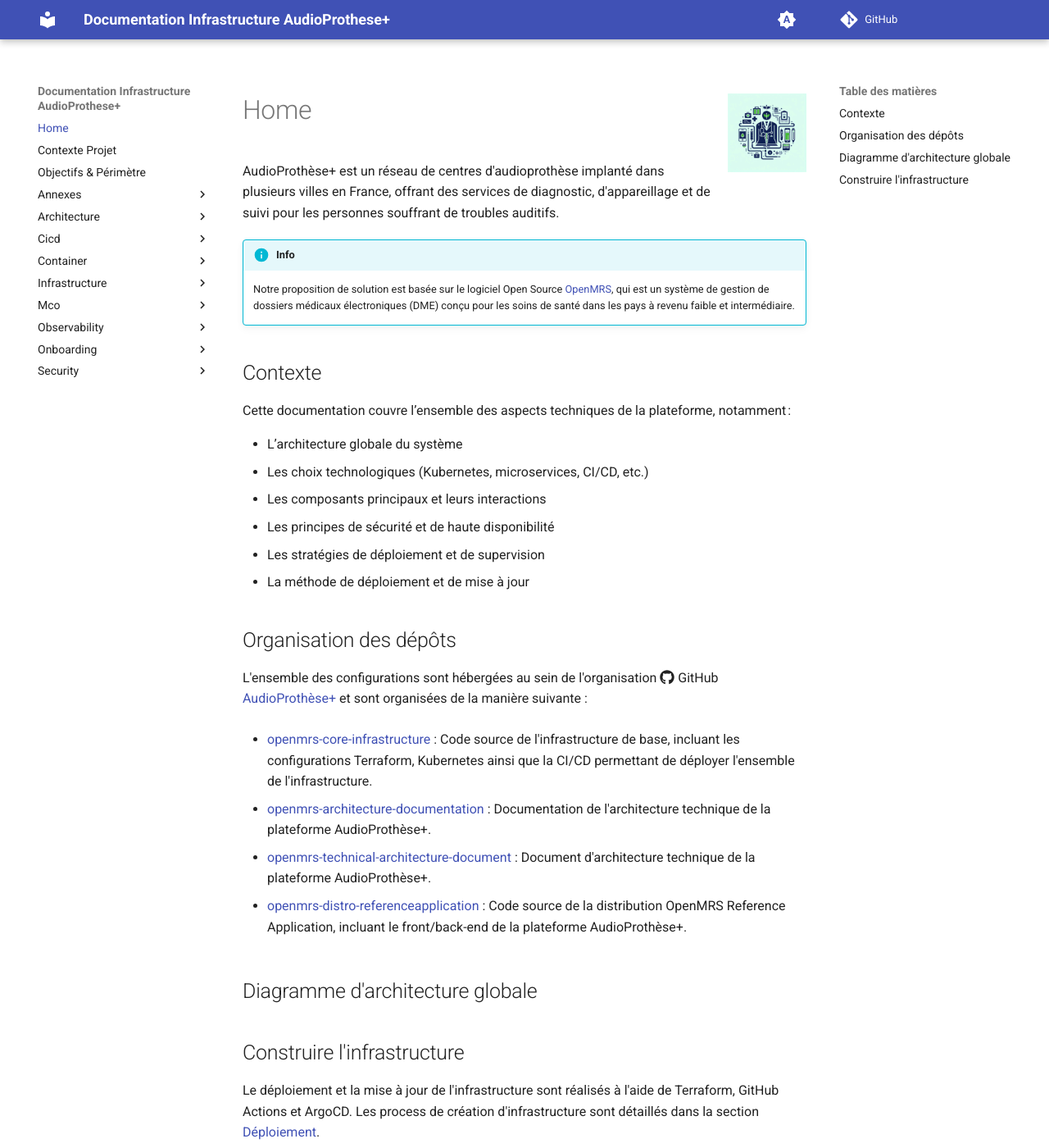
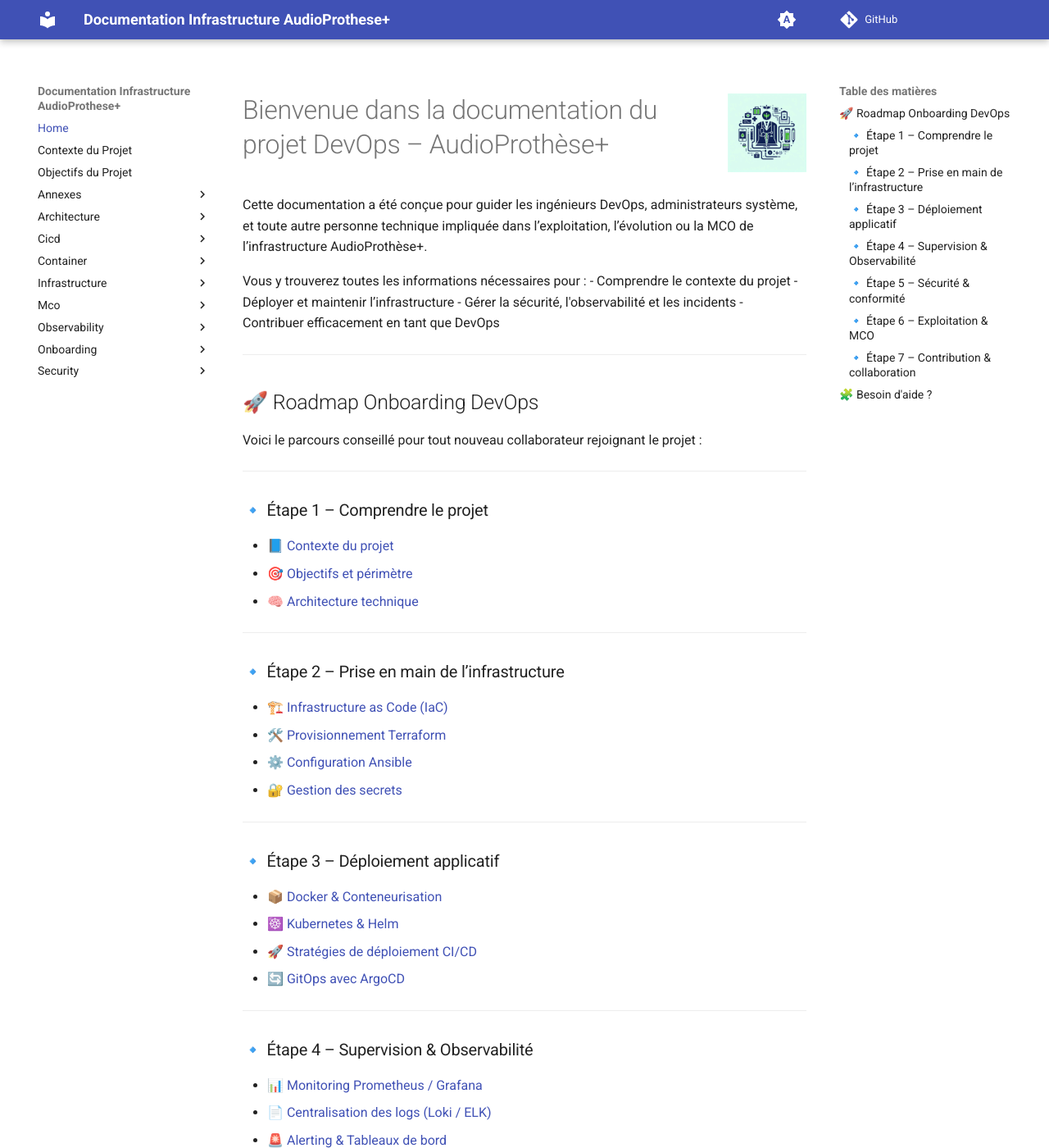
Before and after one commit to AudioProthese/openmrs-architecture-documentation, an MkDocs documentation site: the page built from docs/index.md, in a window 1280 px wide and 1400 px high. Shown: the whole window at 82% size. Built offline with MkDocs 1.6.1 and Material for MkDocs 9.7.7, drawn with Linux system fonts in a browser that asks for light colours; comment, search, counter and statistics services are not loaded; some of the changed text lies outside the part shown.

Commit message:
Add onboarding in documentation

```diff
--- a/docs/contexte.md
+++ b/docs/contexte.md
@@ -1 +1,17 @@
-# Contexte Projet
+# Contexte du Projet
+
+AudioProthèse+ est un réseau de plus de 50 centres d’audioprothèse implantés sur le territoire français. Ces centres manipulent quotidiennement des données médicales sensibles, issues de dispositifs connectés et d’applications métiers critiques. L'entreprise centralise ses opérations depuis un siège à Paris qui héberge un datacenter on-premise.
+
+Le contexte sanitaire et réglementaire (notamment RGPD et normes de protection des données de santé) impose à l’entreprise une rigueur accrue en matière de sécurité, de résilience, et de conformité. Par ailleurs, la montée des cybermenaces dans le secteur de la santé expose fortement l’infrastructure actuelle, en particulier les systèmes de stockage, les flux inter-sites et les accès distants.
+
+Face à ces enjeux, AudioProthèse+ souhaite moderniser et sécuriser son infrastructure informatique grâce à une approche DevOps et des technologies open source.
+
+Ce projet s’inscrit dans une démarche de transformation numérique avec un double objectif :
+- **Améliorer la résilience et la sécurité** de l’infrastructure IT.
+- **Automatiser et standardiser les processus de déploiement, supervision et gestion des incidents**.
+
+L’infrastructure visée repose sur une hybridation entre environnement on-premise existant et ressources cloud (Azure), tout en assurant une observabilité complète, un monitoring proactif, et une capacité de réaction rapide aux incidents.
+
+---
+
+*Documentation maintenue par l’équipe DevOps – Projet AudioProthèse+*
--- a/docs/index.md
+++ b/docs/index.md
@@ -1,39 +1,87 @@
 <img height="96" src="./img/logo.jpeg" width="96" align="right"/>
 
-# Home
+# Bienvenue dans la documentation du projet DevOps – AudioProthèse+
 
-AudioProthèse+ est un réseau de centres d'audioprothèse implanté dans plusieurs villes en France, offrant des services de diagnostic, d'appareillage et de suivi pour les personnes souffrant de troubles auditifs.
+Cette documentation a été conçue pour guider les ingénieurs DevOps, administrateurs système, et toute autre personne technique impliquée dans l’exploitation, l’évolution ou la MCO de l’infrastructure AudioProthèse+.
 
-!!! info
-    Notre proposition de solution est basée sur le logiciel Open Source [OpenMRS](https://openmrs.org/fr/), qui est un système de gestion de dossiers médicaux électroniques (DME) conçu pour les soins de santé dans les pays à revenu faible et intermédiaire.
+Vous y trouverez toutes les informations nécessaires pour :
+- Comprendre le contexte du projet
+- Déployer et maintenir l’infrastructure
+- Gérer la sécurité, l'observabilité et les incidents
+- Contribuer efficacement en tant que DevOps
 
-## Contexte
+---
 
-Cette documentation couvre l’ensemble des aspects techniques de la plateforme, notamment :
+## 🚀 Roadmap Onboarding DevOps
 
-- L’architecture globale du système
-- Les choix technologiques (Kubernetes, microservices, CI/CD, etc.)
-- Les composants principaux et leurs interactions
-- Les principes de sécurité et de haute disponibilité
-- Les stratégies de déploiement et de supervision
-- La méthode de déploiement et de mise à jour
+Voici le parcours conseillé pour tout nouveau collaborateur rejoignant le projet :
 
-## Organisation des dépôts
+---
 
-L'ensemble des configurations sont hébergées au sein de l'organisation :fontawesome-brands-github: GitHub [AudioProthèse+](https://github.com/AudioProthese) et sont organisées de la manière suivante :
+### 🔹 Étape 1 – Comprendre le projet
 
-- [openmrs-core-infrastructure](https://github.com/AudioProthese/openmrs-core-infrastructure) : Code source de l'infrastructure de base, incluant les configurations Terraform, Kubernetes ainsi que la CI/CD permettant de déployer l'ensemble de l'infrastructure.
+- 📘 [Contexte du projet](contexte.md)
+- 🎯 [Objectifs et périmètre](objectifs.md)
+- 🧠 [Architecture technique](architecture/overview.md)
 
-- [openmrs-architecture-documentation](https://github.com/AudioProthese/openmrs-architecture-documentation) : Documentation de l'architecture technique de la plateforme AudioProthèse+.
+---
 
-- [openmrs-technical-architecture-document](https://github.com/AudioProthese/openrms-technical-architecture-document) : Document d'architecture technique de la plateforme AudioProthèse+.
+### 🔹 Étape 2 – Prise en main de l’infrastructure
 
-- [openmrs-distro-referenceapplication](https://github.com/AudioProthese/openmrs-distro-referenceapplication) : Code source de la distribution OpenMRS Reference Application, incluant le front/back-end de la plateforme AudioProthèse+.
+- 🏗️ [Infrastructure as Code (IaC)](infrastructure/iac.md)
+- 🛠️ [Provisionnement Terraform](infrastructure/terraform.md)
+- ⚙️ [Configuration Ansible](infrastructure/ansible.md)
+- 🔐 [Gestion des secrets](infrastructure/secrets.md)
 
-## Diagramme d'architecture globale
+---
 
-## Construire l'infrastructure
+### 🔹 Étape 3 – Déploiement applicatif
 
-Le déploiement et la mise à jour de l'infrastructure sont réalisés à l'aide de Terraform, GitHub Actions et ArgoCD. Les process de création d'infrastructure sont détaillés dans la section [Déploiement](./Déploiement/deploiement.md).
+- 📦 [Docker & Conteneurisation](container/docker.md)
+- ☸️ [Kubernetes & Helm](container/kubernetes.md)
+- 🚀 [Stratégies de déploiement CI/CD](cicd/pipelines.md)
+- 🔄 [GitOps avec ArgoCD](cicd/gitops.md)
 
-Le détail sur les choix techniques et les outils utilisés pour la mise en place de l'infrastructure sont disponibles dans la section [Outils](./Outils/index.md).
+---
+
+### 🔹 Étape 4 – Supervision & Observabilité
+
+- 📊 [Monitoring Prometheus / Grafana](observability/monitoring.md)
+- 📄 [Centralisation des logs (Loki / ELK)](observability/logging.md)
+- 🚨 [Alerting & Tableaux de bord](observability/alerting.md)
+
+---
+
+### 🔹 Étape 5 – Sécurité & conformité
+
+- 🧪 [Scans de vulnérabilités](security/vulnerability-scans.md)
+- 🔐 [Gestion centralisée des secrets (Vault)](security/secret-management.md)
+- 👤 [Authentification (Keycloak)](security/authentication.md)
+
+---
+
+### 🔹 Étape 6 – Exploitation & MCO
+
+- 🔄 [Procédures d’exploitation](mco/procedures.md)
+- 💾 [Sauvegarde & restauration](mco/backup.md)
+- 🧯 [Gestion des incidents](mco/incidents.md)
+
+---
+
+### 🔹 Étape 7 – Contribution & collaboration
+
+- 👥 [Accès & outils de travail](onboarding/access.md)
+- 🧭 [Guide onboarding DevOps](onboarding/guide.md)
+- 📚 [Glossaire technique](onboarding/glossary.md)
+- ❓ [FAQ interne](onboarding/faq.md)
+
+---
+
+## 🧩 Besoin d'aide ?
+
+Consultez la [section des contacts](annexes/contacts.md) ou contactez l’équipe en charge du projet.
+Toute contribution à cette documentation est la bienvenue via pull request ou ticket GitLab/GitHub.
+
+---
+
+*Documentation maintenue par l’équipe DevOps – Projet AudioProthèse+*
--- a/docs/objectifs.md
+++ b/docs/objectifs.md
@@ -1 +1,53 @@
-# Objectifs & Périmètre
+# Objectifs du Projet
+
+## Objectif global
+
+Déployer une architecture automatisée, sécurisée et résiliente, autour d'une application de santé conteneurisée, avec supervision, CI/CD, et documentation complète à destination des équipes internes.
+
+!!! info
+    Notre proposition de solution est basée sur le logiciel Open Source [OpenMRS](https://openmrs.org/fr/), qui est un système de gestion de dossiers médicaux électroniques (DME) conçu pour les soins de santé dans les pays à revenu faible et intermédiaire.
+
+## Objectifs spécifiques
+
+### 🔐 Sécurité
+- Intégration de mécanismes de chiffrement, gestion de secrets et contrôle d'accès.
+- Déploiement de scans de vulnérabilités (Trivy, SAST, DAST) dans la chaîne CI/CD.
+- Mise en place d’un pare-feu applicatif, de politiques réseau Kubernetes et d’une solution SIEM.
+
+### ⚙️ Automatisation & IaC
+- Provisionnement de l’infrastructure via IaC.
+- Déploiement GitOps via ArgoCD, avec CI/CD GitLab.
+
+### 📦 Conteneurisation
+- Conteneurisation d’une application de santé.
+- Déploiement sur Kubernetes (avec Helm).
+- Sécurisation des images Docker et du registre privé.
+
+### 📊 Observabilité
+- Intégration de Prometheus + Grafana pour la supervision.
+- Centralisation des logs avec Loki.
+- Alerting et visualisation temps réel des incidents critiques.
+
+### 📈 Résilience
+- Mise en place de sauvegardes automatiques (Velero).
+- Tests de montée en charge et de résilience.
+- Architecture scalable et haute disponibilité (autoscalers, HPA/VPA, node pools).
+
+### 🧑‍💻 Collaboration & documentation
+- Création d’une documentation technique structurée avec MkDocs.
+- Mise en place d’un wiki technique pour le transfert de compétences.
+- Procédures d’exploitation, onboarding, et MCO rédigées.
+
+---
+
+## Résultat attendu
+
+La solution finale devra permettre à AudioProthèse+ :
+- De **détecter et répondre aux incidents** en temps réel.
+- D’assurer la **conformité réglementaire** sur le traitement des données sensibles.
+- D’avoir une **infrastructure stable, évolutive et documentée**.
+- De disposer d’un **MVP opérationnel** démontrable en soutenance vidéo.
+
+---
+
+*Documentation maintenue par l’équipe DevOps – Projet AudioProthèse+*
--- a/docs/onboarding/access.md
+++ b/docs/onboarding/access.md
@@ -1 +1,13 @@
 # Accès & outils
+
+## Organisation des dépôts
+
+L'ensemble des configurations sont hébergées au sein de l'organisation :fontawesome-brands-github: GitHub [AudioProthèse+](https://github.com/AudioProthese) et sont organisées de la manière suivante :
+
+- [openmrs-core-infrastructure](https://github.com/AudioProthese/openmrs-core-infrastructure) : Code source de l'infrastructure de base, incluant les configurations Terraform, Kubernetes ainsi que la CI/CD permettant de déployer l'ensemble de l'infrastructure.
+
+- [openmrs-architecture-documentation](https://github.com/AudioProthese/openmrs-architecture-documentation) : Documentation de l'architecture technique de la plateforme AudioProthèse+.
+
+- [openmrs-technical-architecture-document](https://github.com/AudioProthese/openrms-technical-architecture-document) : Document d'architecture technique de la plateforme AudioProthèse+.
+
+- [openmrs-distro-referenceapplication](https://github.com/AudioProthese/openmrs-distro-referenceapplication) : Code source de la distribution OpenMRS Reference Application, incluant le front/back-end de la plateforme AudioProthèse+.
```
